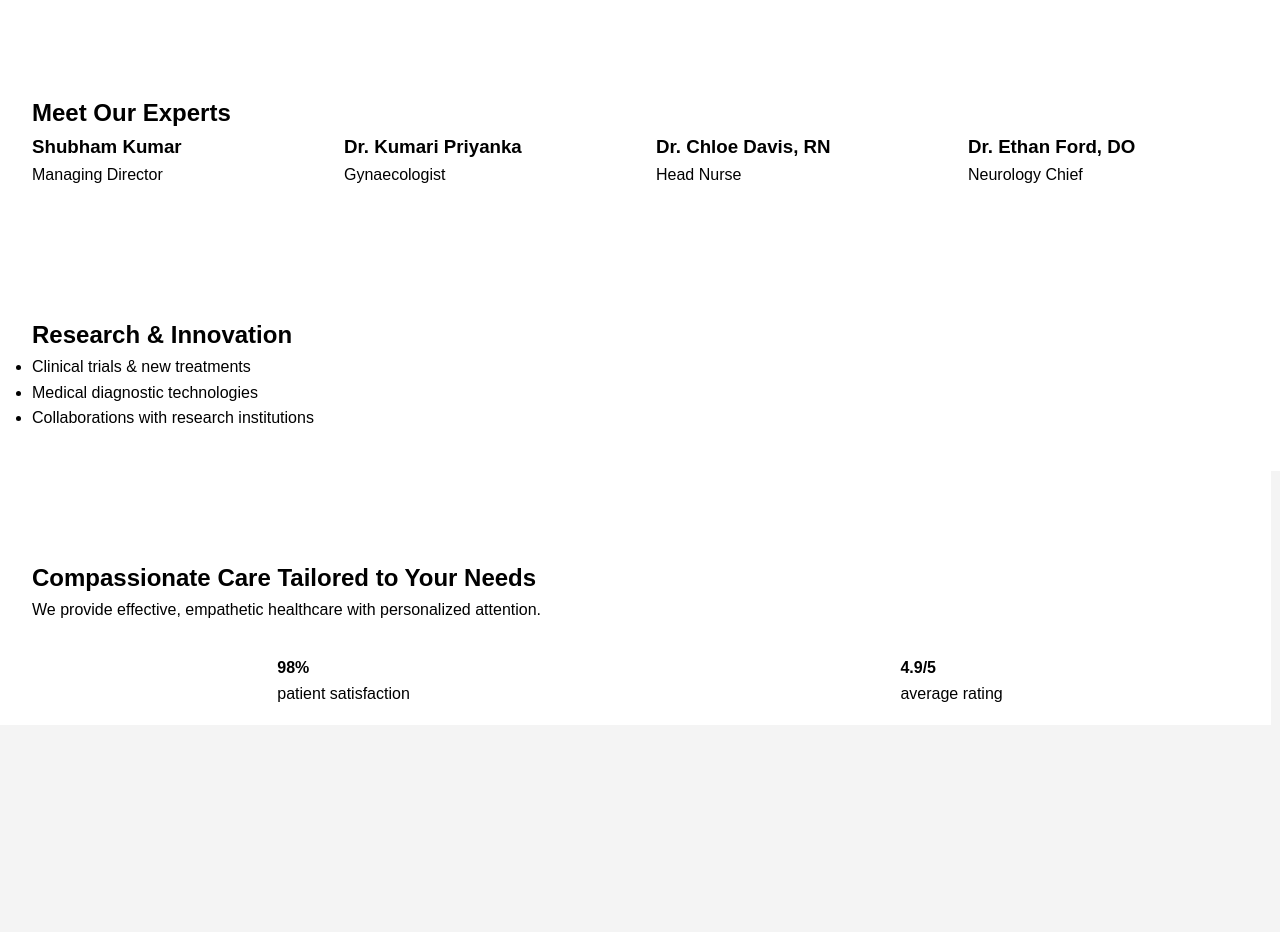
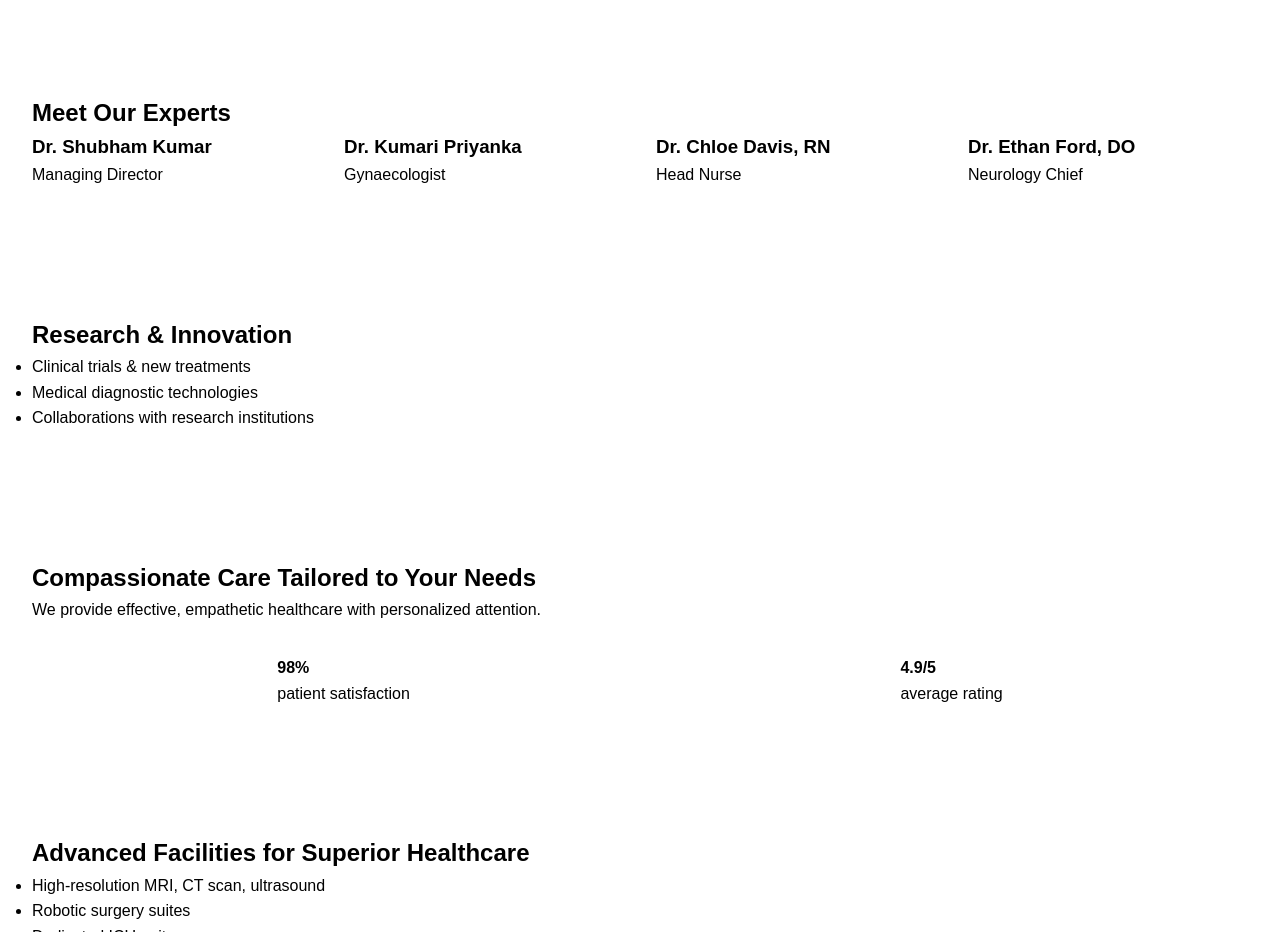
Before and after one commit to shubhamss913-del/hospital, a plain HTML site: page index.html in a window 1280 px wide. Shown: the part 800-1732 px from the top of the page. Drawn offline with Linux system fonts and the light colour scheme.

Commit message:
Update index.html

```diff
--- a/index.html
+++ b/index.html
@@ -62,7 +62,7 @@
   <section class="doctors">
     <h2>Meet Our Experts</h2>
     <div class="doctor-grid">
-      <div><h3>Shubham Kumar</h3><p>Managing Director</p></div>
+      <div><h3>Dr. Shubham Kumar</h3><p>Managing Director</p></div>
       <div><h3>Dr. Kumari Priyanka</h3><p>Gynaecologist</p></div>
       <div><h3>Dr. Chloe Davis, RN</h3><p>Head Nurse</p></div>
       <div><h3>Dr. Ethan Ford, DO</h3><p>Neurology Chief</p></div>
```
